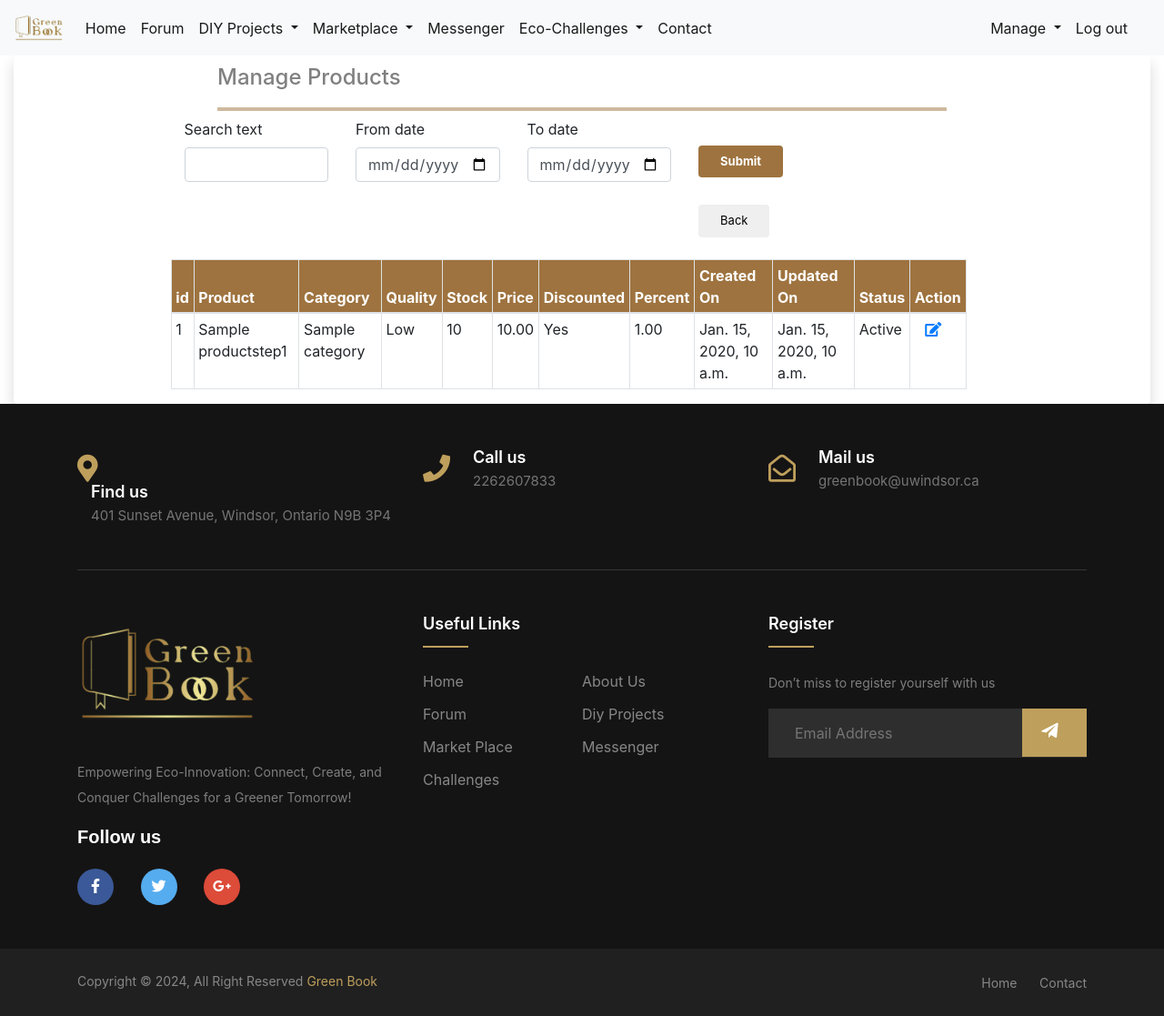
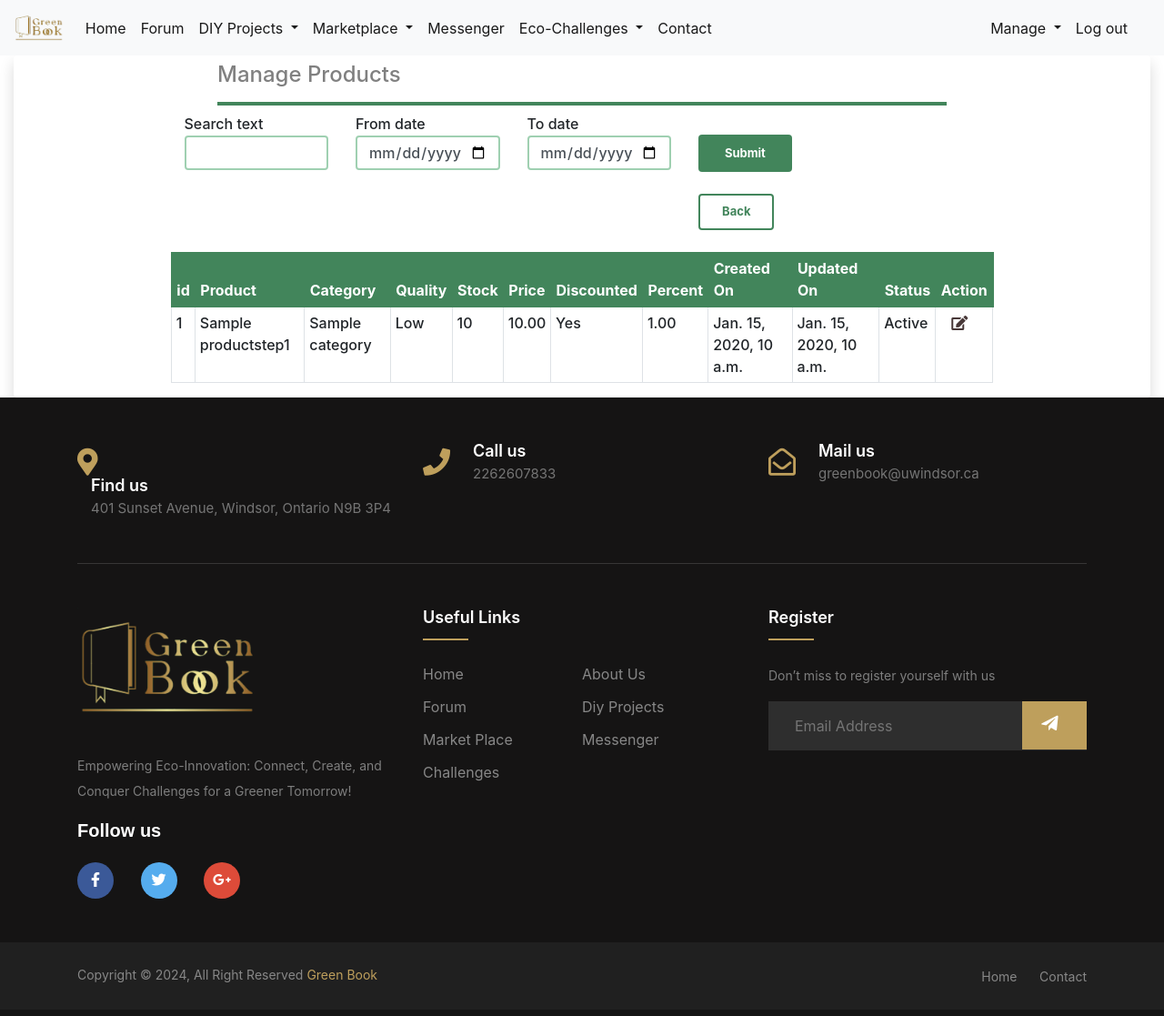
Before and after one commit to deonlobo/green_book_site, a Django app: page /marketplace/manage-products/ in a window 1280 px wide. Shown: the whole page at 91% size. After the commit the page ends 1080 px from the top, so only its background shows below. Run offline with Django 5.2, Linux system fonts and the light colour scheme; a user stored in the database is signed in; tables that the repository leaves empty hold one stand-in row (values such as "Sample post"); parts of the project's set-up code (start-up, migrations or seed data) failed here and were passed over; some libraries are stand-ins or nearby versions.

Commit message:
ui changes

```diff
--- a/green_book_app/templates/green_book_app/navbar.html
+++ b/green_book_app/templates/green_book_app/navbar.html
@@ -78,7 +78,8 @@
                 </a>
                 <div class="dropdown-menu" aria-labelledby="navbarDropdown">
                     <a class="dropdown-item" href="{% url 'marketplace:add_category' %}">Manage Category</a>
-                    <a class="dropdown-item" href="{% url 'marketplace:add_product' %}">Manage Products</a>
+                    <a class="dropdown-item" href="{% url 'marketplace:add_product' %}">Add Products</a>
+                    <a class="dropdown-item" href="{% url 'marketplace:manage_products' %}">Manage Products</a>
                 </div>
               </li>
             <li class="nav-item active">
--- a/marketplace/static/add-product.css
+++ b/marketplace/static/add-product.css
@@ -99,9 +99,9 @@ span.round-tab i{
     color:#555555;
 }
 .wizard li.active span.round-tab {
-        background: #ceb99f;
+        background: #42855B;
     color: #fff;
-    border-color: #ceb99f;
+    border-color: #42855B;
 }
 .wizard li.active span.round-tab i{
     color: #5bc0de;
@@ -170,14 +170,23 @@ span.round-tab i{
     padding: 8px 24px;
     border: none;
     border-radius: 4px;
-    margin-top: 30px;
+    margin-top: 1.5rem;
+
+}
+.prev-step{
+    background-color: transparent;
+    border: 2px solid  #42855b ;
+    font-weight: 700;
+    color:  #42855b;
 }
 .next-step{
-	background-color: #9e733f;
-    border-color: #9e733f;
+	background-color: #42855B;
+    border-color: #42855B;
     color: white;
     font-weight: 700;
+    padding: 0.68rem 1.8rem;
 }
+
 .skip-btn{
 	background-color: #cec12d;
 }
--- a/marketplace/static/marketplace.css
+++ b/marketplace/static/marketplace.css
@@ -176,7 +176,7 @@
 }
 
 .carousel-control-prev, .carousel-control-next {
-    background-color: #9e733f;
+    background-color: #B4E197;
     width: 3rem;
 }
 
@@ -184,15 +184,53 @@
      background-color:transparent;
     color: gray;
     margin: auto 14rem;
-    padding: 10px 0;
+    padding: 7px 0;
     text-align: left;
-    border-bottom: 4px solid #ceb99f;
+    border-bottom: 4px solid #42855b;
     box-shadow: none;
 }
 
+.view-product{
+    font-weight: 600;
+}
+
+/* Style related to tables  */
 .table thead th {
     vertical-align: bottom;
-    /* border: 2px solid #9e733f; */
-    background-color: #9e733f;
+    border: 2px solid #42855B;
+    background-color: #42855B;
     color: white;
 }
+
+.table-striped tbody tr:nth-of-type(odd) {
+    background-color: #DEF9C4;
+}
+a:hover {
+    color: #42855b;
+    text-decoration: underline;
+}
+
+a {
+    color: #483838;
+    text-decoration: none;
+    background-color: transparent;
+}
+.table td{
+        font-weight: 500;
+}
+.form-control {
+    border: 2px solid #9FD0B1;
+    font-weight: 500;
+}
+.form-control:focus {
+    border-color: #42855B;
+}
+label {
+    margin-bottom: .1rem;
+    font-weight: 500;
+}
+
+option:hover{
+    background-color: #42855B;
+    color: white;
+}
--- a/marketplace/templates/add-category.html
+++ b/marketplace/templates/add-category.html
@@ -62,7 +62,7 @@
                     </div>
 {#                <div class="table-responsive">#}
                 <div class="row mt-4">
-                                <table class="table table-sm table-bordered">
+                                <table class="table table-sm table-striped table-bordered">
                                   <thead>
                                     <tr>
                                       <th scope="col">id</th>
--- a/marketplace/templates/manage-product.html
+++ b/marketplace/templates/manage-product.html
@@ -66,7 +66,7 @@
 
                         </div>
                     </div>
-                <div class="row mt-4 table-responsive">
+                <div class="row mt-4">
                                 <table class="table table-sm table-bordered">
   <thead>
         <tr>
@@ -110,6 +110,11 @@
         </td>
         </tr>
     {% endfor %}
+    {% if not products %}
+    <tr>
+        <td colspan="12">No records found</td>
+    </tr>
+    {% endif %}
   </tbody>
 </table>
                             </div>
--- a/marketplace/templates/view-product.html
+++ b/marketplace/templates/view-product.html
@@ -43,9 +43,9 @@
                 <!--/.Controls-->
             </div>
 
-                    <div class="row">
+                    <div class="row view-product">
                                          <div class="col-sm-12">
-                                            <div class="row">
+                                            <div class="row ">
                                 <div class="col-sm-2">
                                     Product
                                     <span class="pull-right">:</span>
@@ -140,7 +140,7 @@
                                                  </div>
                                          </div>
                                     <div class="col-sm-12 text-center m-3">
-                                    <button class="btn btn-primary"> Chat</button>
+                                    <button class="default-btn next-step mt-0 pr-4 pl-4"> Chat</button>
                                 </div>
                                      </div>
 
--- a/marketplace/views.py
+++ b/marketplace/views.py
@@ -322,24 +322,22 @@ def manage_products(request):
     if request.method == "POST":
         searchProduct = SearchProductForm(request.POST)
         if searchProduct.is_valid():
-            products = (ProductStep1.objects.filter(name__icontains=searchProduct.cleaned_data['search_text']) |
-                        ProductStep1.objects.filter(description__icontains=searchProduct.cleaned_data['search_text']) |
-                        ProductStep1.objects.filter(category__category_name__icontains=searchProduct.cleaned_data['search_text']) |
+            products = (ProductStep1.objects.filter(user=get_object_or_404(UserProfile, user=request.user),name__icontains=searchProduct.cleaned_data['search_text']) |
+                        ProductStep1.objects.filter(user=get_object_or_404(UserProfile, user=request.user),description__icontains=searchProduct.cleaned_data['search_text']) |
+                        ProductStep1.objects.filter(user=get_object_or_404(UserProfile, user=request.user),category__category_name__icontains=searchProduct.cleaned_data['search_text']) |
                         # ProductStep1.objects.filter(status__icontains=searchProduct.cleaned_data['search_text']) |
                         # ProductStep1.objects.filter(quality__icontains=searchProduct.cleaned_data['search_text']) |
-                        ProductStep1.objects.filter(price__icontains=searchProduct.cleaned_data['search_text']) |
-                        ProductStep1.objects.filter(stock__icontains=searchProduct.cleaned_data['search_text'])
+                        ProductStep1.objects.filter(user=get_object_or_404(UserProfile, user=request.user),price__icontains=searchProduct.cleaned_data['search_text']) |
+                        ProductStep1.objects.filter(user=get_object_or_404(UserProfile, user=request.user),stock__icontains=searchProduct.cleaned_data['search_text'])
                         )
-
-            products = products.objects.filter(user=get_object_or_404(UserProfile, user=request.user))
             return render(request, "manage-product.html", {'form': searchProduct, 'products': products})
         else:
-            return render(request,"manage-product.html",{'form': searchProduct, 'products' : ProductStep1.objects.all()})
+            return render(request,"manage-product.html",{'form': searchProduct, 'products' : ProductStep1.objects.filter(user=get_object_or_404(UserProfile, user=request.user))})
 
     else:
         form = SearchProductForm()
         # messages.success(request, 'Product updated successfully!')
-        products = ProductStep1.objects.all()
+        products = ProductStep1.objects.filter(user=get_object_or_404(UserProfile, user=request.user))
         return render(request,"manage-product.html", {'form':form,'products':products})
 @login_required()
 def create_chat(request, product_step1_id):
```
Lines whose indentation alone changed are shown as unchanged.
